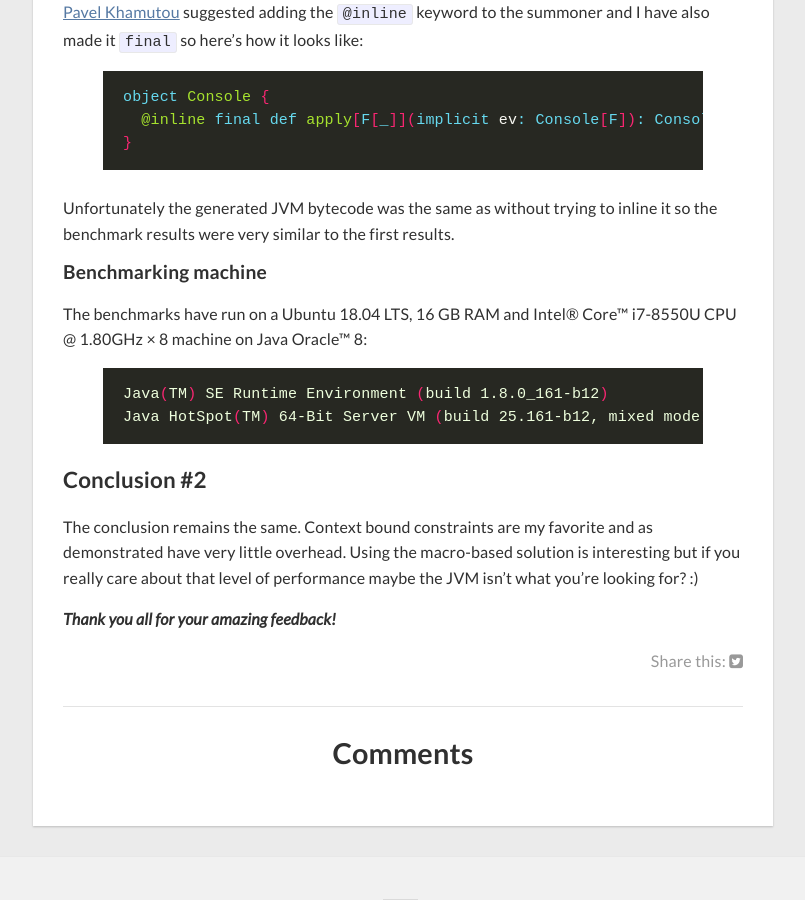
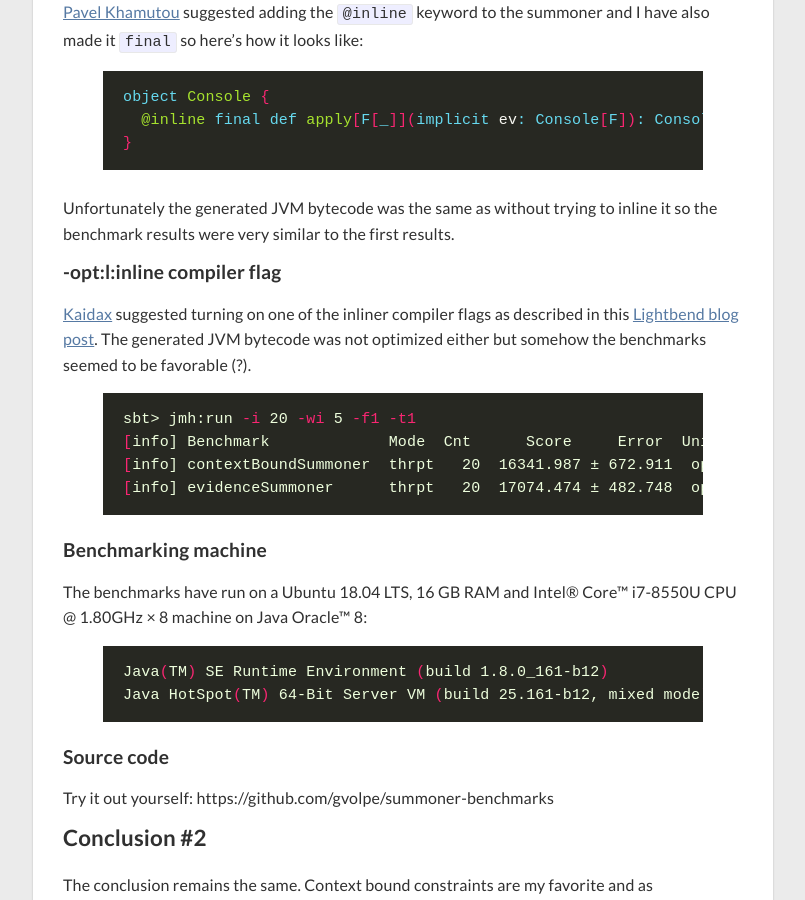
Before and after one commit to gvolpe/blog-comments, a Jekyll site: the page built from _posts/2019-03-12-context-bound-vs-implicit-evidence.md, in a window 1280 px wide and 900 px high, scrolled down 5330 px. Shown: the whole window, without its empty margins (237-1042 px from the left). Built offline with Jekyll 4.4.1, drawn with Linux system fonts in a browser that asks for light colours; nearby versions of some CDN libraries; comment, search, counter and statistics services are not loaded.

Commit message:
Updating post with source code and compiler flag

```diff
--- a/_posts/2019-03-12-context-bound-vs-implicit-evidence.md
+++ b/_posts/2019-03-12-context-bound-vs-implicit-evidence.md
@@ -224,6 +224,17 @@ object Console {
 
 Unfortunately the generated JVM bytecode was the same as without trying to inline it so the benchmark results were very similar to the first results.
 
+#### -opt:l:inline compiler flag
+
+[Kaidax](https://twitter.com/kaidaxofficial) suggested turning on one of the inliner compiler flags as described in this [Lightbend blog post](https://developer.lightbend.com/blog/2018-11-01-the-scala-2.12-2.13-inliner-and-optimizer/index.html). The generated JVM bytecode was not optimized either but somehow the benchmarks seemed to be favorable (?).
+
+{% highlight bash %}
+sbt> jmh:run -i 20 -wi 5 -f1 -t1
+[info] Benchmark             Mode  Cnt      Score     Error  Units
+[info] contextBoundSummoner  thrpt   20  16341.987 ± 672.911  ops/s
+[info] evidenceSummoner      thrpt   20  17074.474 ± 482.748  ops/s
+{% endhighlight %}
+
 #### Benchmarking machine
 
 The benchmarks have run on a Ubuntu 18.04 LTS, 16 GB RAM and Intel® Core™ i7-8550U CPU @ 1.80GHz × 8 machine on Java Oracle™ 8:
@@ -233,6 +244,10 @@ Java(TM) SE Runtime Environment (build 1.8.0_161-b12)
 Java HotSpot(TM) 64-Bit Server VM (build 25.161-b12, mixed mode)
 {% endhighlight %}
 
+#### Source code
+
+Try it out yourself: https://github.com/gvolpe/summoner-benchmarks
+
 ### Conclusion #2
 
 The conclusion remains the same. Context bound constraints are my favorite and as demonstrated have very little overhead. Using the macro-based solution is interesting but if you really care about that level of performance maybe the JVM isn't what you're looking for? :)
```
